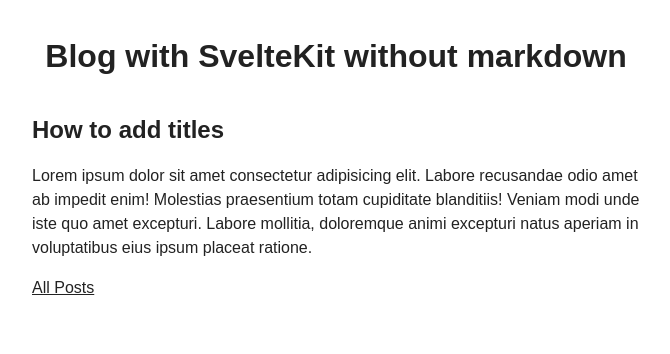
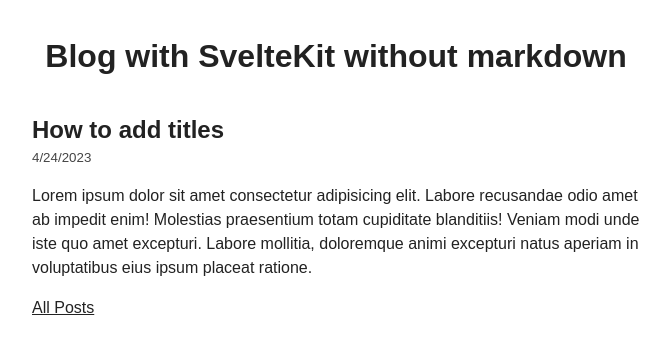
Before and after one commit to ScriptRaccoon/blog-sveltekit-approach, a SvelteKit app: page /post/add-title in a window 1280 px wide. Shown: the top 354 px of the page, without its empty margins (304-974 px from the left). Built offline with nearby package versions, Linux system fonts and the light colour scheme.

Commit message:
add dates

```diff
--- a/src/app.d.ts
+++ b/src/app.d.ts
@@ -10,6 +10,7 @@
 
 	type post = {
 		title: string;
+		date: Date;
 		link: string;
 	};
 }
--- a/src/lib/css/style.css
+++ b/src/lib/css/style.css
@@ -14,7 +14,3 @@
 a {
 	color: inherit;
 }
-
-h2 {
-	margin-bottom: 1rem;
-}
--- a/src/routes/+page.svelte
+++ b/src/routes/+page.svelte
@@ -16,6 +16,10 @@
 				<a href="/post/{post.link}">
 					{post.title}
 				</a>
+				&ndash;
+				<span class="date"
+					>{post.date.toLocaleDateString()}</span
+				>
 			</li>
 		{/each}
 	</ul>
@@ -25,4 +29,8 @@
 	ul {
 		margin-left: 1rem;
 	}
+	.date {
+		color: #444;
+		font-size: smaller;
+	}
 </style>
--- a/src/routes/post/Post.svelte
+++ b/src/routes/post/Post.svelte
@@ -1,17 +1,26 @@
 <script lang="ts">
 	export let title: string;
+	export let date: Date;
 </script>
 
 <h2>{title}</h2>
 
+<p class="date">{date.toLocaleDateString()}</p>
+
 <slot />
 
-<p>
+<p class="link-container">
 	<a href="/">All Posts</a>
 </p>
 
 <style>
-	p {
+	.date {
+		color: #444;
+		font-size: smaller;
+		margin-bottom: 1rem;
+	}
+
+	.link-container {
 		margin-block: 1rem;
 	}
 </style>
--- a/src/routes/post/add-title/+page.svelte
+++ b/src/routes/post/add-title/+page.svelte
@@ -1,9 +1,10 @@
 <script lang="ts" context="module">
 	import Post from "../Post.svelte";
 	export let title = "How to add titles";
+	export let date = new Date("2023-04-24");
 </script>
 
-<Post {title}>
+<Post {title} {date}>
 	<p>
 		Lorem ipsum dolor sit amet consectetur adipisicing elit.
 		Labore recusandae odio amet ab impedit enim! Molestias
--- a/src/routes/post/longer-posts/+page.svelte
+++ b/src/routes/post/longer-posts/+page.svelte
@@ -1,9 +1,10 @@
 <script lang="ts" context="module">
 	import Post from "../Post.svelte";
 	export let title = "How to write longer posts";
+	export let date = new Date("2023-06-03");
 </script>
 
-<Post {title}>
+<Post {title} {date}>
 	<p>
 		Lorem ipsum dolor sit amet consectetur adipisicing elit. Eius
 		consequatur illum ipsum facilis minima perspiciatis a nostrum
--- a/src/routes/post/page-data/+page.svelte
+++ b/src/routes/post/page-data/+page.svelte
@@ -1,9 +1,10 @@
 <script lang="ts" context="module">
 	import Post from "../Post.svelte";
 	export let title = "How to use page data in SvelteKit";
+	export let date = new Date("2023-05-12");
 </script>
 
-<Post {title}>
+<Post {title} {date}>
 	<p>
 		Lorem ipsum dolor sit amet consectetur adipisicing elit. Quasi
 		quisquam ex, quia id amet numquam neque, aliquid voluptatum
--- a/src/routes/post/sveltekit-pages/+page.svelte
+++ b/src/routes/post/sveltekit-pages/+page.svelte
@@ -1,9 +1,10 @@
 <script lang="ts" context="module">
 	import Post from "../Post.svelte";
 	export let title = "How pages work in SvelteKit";
+	export let date = new Date("2023-02-04");
 </script>
 
-<Post {title}>
+<Post {title} {date}>
 	<p>
 		Lorem ipsum dolor, sit amet consectetur adipisicing elit.
 		Suscipit, dolorum saepe laudantium culpa laborum quidem earum
```
Also changed, not shown: src/routes/+page.server.ts (+7 -3 lines).
